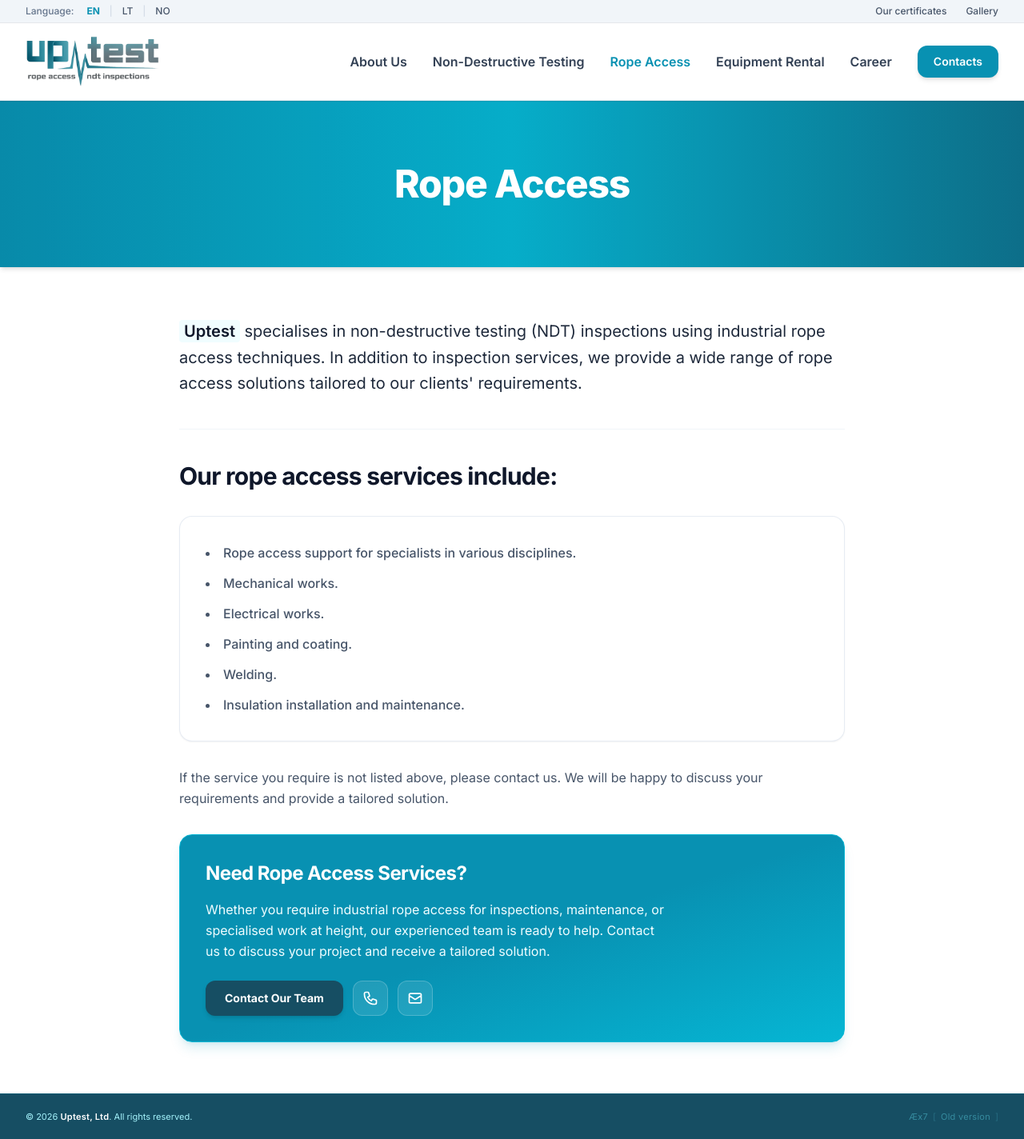
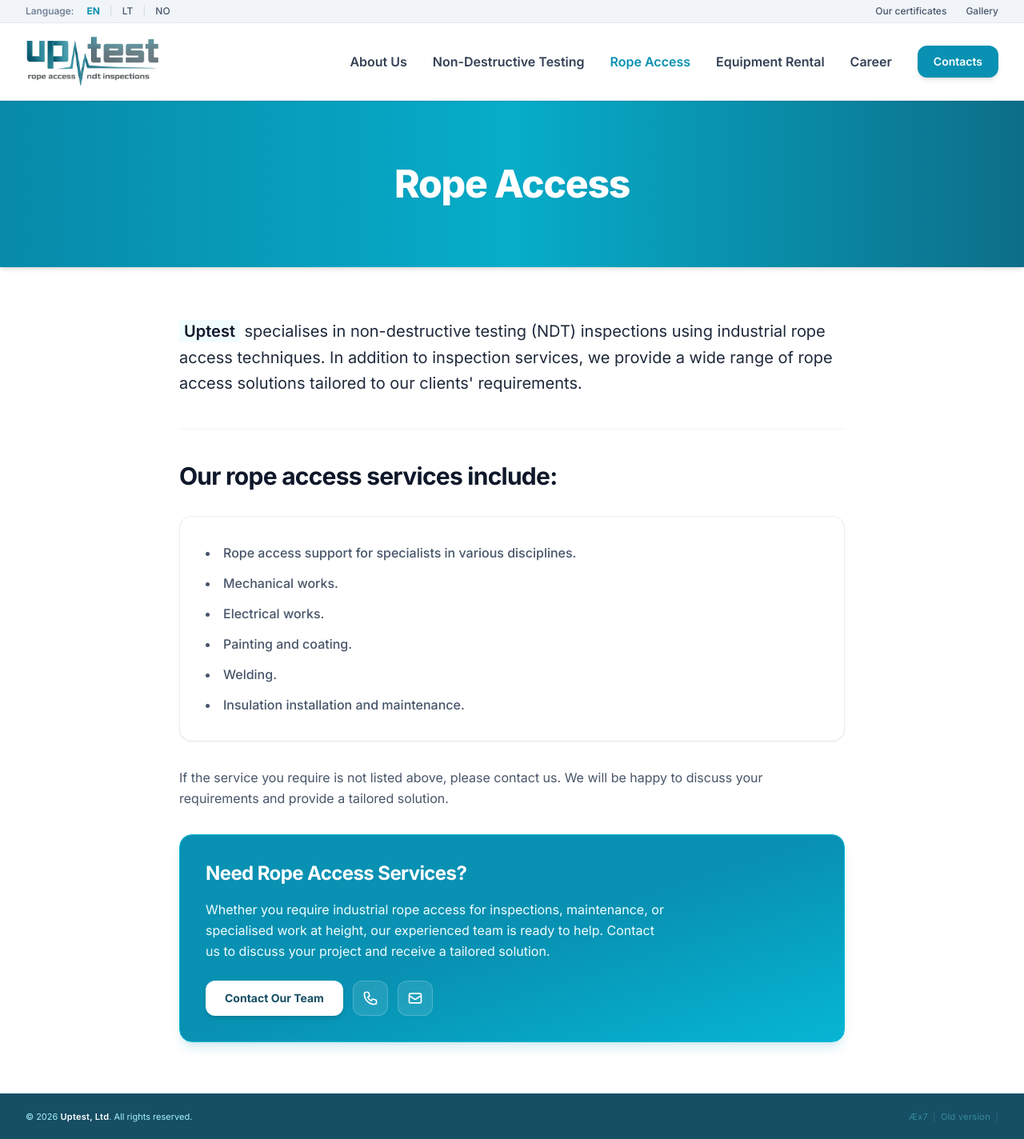
Before and after one commit to mruslys/uptest.no, a Jekyll site: the page built from rope-access/index.html, in a window 1280 px wide. Shown: the whole page at 80% size. Built offline with Jekyll 4.4.1, drawn with Linux system fonts in a browser that asks for light colours; nearby versions of some CDN libraries.

Commit message:
Update cta-box.html

```diff
--- a/_includes/cta-box.html
+++ b/_includes/cta-box.html
@@ -9,20 +9,20 @@
 {% assign n = site.data.data.nav %}
 
 <div class="pt-2 flex flex-wrap items-center gap-3">
-    <!-- Pagrindinis mygtukas -->
-    <a href="{{ site.baseurl }}/{{ n.contacts.link[page.lang] }}" class="inline-flex items-center justify-center px-6 py-3 rounded-xl font-bold text-sm text-white bg-brand-900 hover:bg-brand-800 shadow-md hover:shadow-lg transition-all">
+    <!-- Pagrindinis mygtukas (Baltas, puikiai išsiskiria tamsiame fone) -->
+    <a href="{{ site.baseurl }}/{{ n.contacts.link[page.lang] }}" class="inline-flex items-center justify-center px-6 py-3 rounded-xl font-bold text-sm text-brand-900 bg-white hover:bg-brand-50 shadow-md hover:shadow-lg transition-all">
         {{ include.btn_text | default: n.contacts.title[page.lang] }}
     </a>
 
     <!-- Kvadratinis telefono mygtukas -->
-    <a href="tel:{{ c.phone }}" aria-label="Call us" class="w-11 h-11 rounded-xl bg-white/10 hover:bg-white/20 text-white flex items-center justify-center transition-all border border-white/20">
+    <a href="tel:{{ c.phone }}" aria-label="Call us" class="w-11 h-11 rounded-xl bg-white/10 hover:bg-white/20 text-white flex items-center justify-center transition-all border border-white/20 hover:border-white/40">
         <svg class="w-5 h-5" fill="none" stroke="currentColor" viewBox="0 0 24 24">
             <path stroke-linecap="round" stroke-linejoin="round" stroke-width="2" d="M3 5a2 2 0 012-2h3.28a1 1 0 01.948.684l1.498 4.493a1 1 0 01-.502 1.21l-2.257 1.13a11.042 11.042 0 005.516 5.516l1.13-2.257a1 1 0 011.21-.502l4.493 1.498a1 1 0 01.684.949V19a2 2 0 01-2 2h-1C9.716 21 3 14.284 3 6V5z"/>
         </svg>
     </a>
 
     <!-- Kvadratinis el. pašto mygtukas -->
-    <a href="mailto:{{ c.email }}" aria-label="Email us" class="w-11 h-11 rounded-xl bg-white/10 hover:bg-white/20 text-white flex items-center justify-center transition-all border border-white/20">
+    <a href="mailto:{{ c.email }}" aria-label="Email us" class="w-11 h-11 rounded-xl bg-white/10 hover:bg-white/20 text-white flex items-center justify-center transition-all border border-white/20 hover:border-white/40">
         <svg class="w-5 h-5" fill="none" stroke="currentColor" viewBox="0 0 24 24">
             <path stroke-linecap="round" stroke-linejoin="round" stroke-width="2" d="M3 8l7.89 5.26a2 2 0 002.22 0L21 8M5 19h14a2 2 0 002-2V7a2 2 0 00-2-2H5a2 2 0 00-2 2v10a2 2 0 002 2z"/>
         </svg>
```
